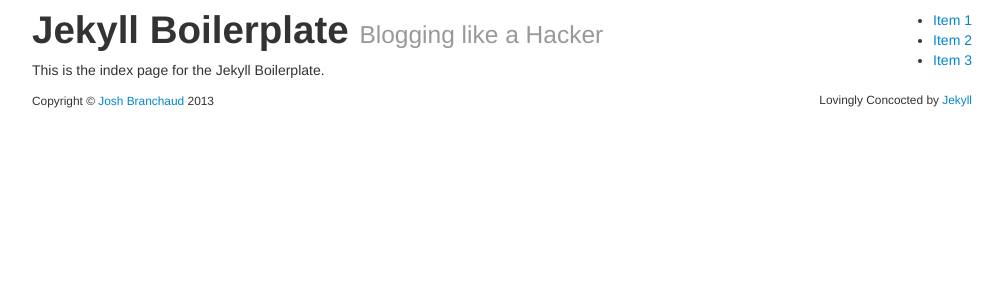
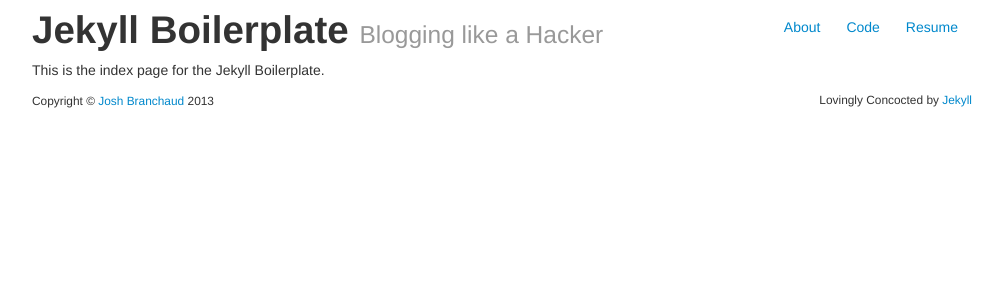
Before and after one commit to jbranchaud/jekyll-boilerplate, a Jekyll site: the page built from index.md, in a window 1280 px wide. Shown: the top 300 px of the page, without its empty margins (138-1141 px from the left). Built offline with Jekyll 4.4.1, drawn with Linux system fonts in a browser that asks for light colours; nearby versions of some CDN libraries; Markdown is read by kramdown in place of the engine named in the settings.

Commit message:
Fixing the navigation items so that they match up with Bootstrap's css.

```diff
--- a/_layouts/default.html
+++ b/_layouts/default.html
@@ -27,10 +27,10 @@
             <header class="subhead">
 
                 <div class="subnav pull-right">
-                    <ul>
-                        <li><a href="#">Item 1</a></li>
-                        <li><a href="#">Item 2</a></li>
-                        <li><a href="#">Item 3</a></li>
+                    <ul class="nav nav-pills">
+                        <li><a href="#">About</a></li>
+                        <li><a href="#">Code</a></li>
+                        <li><a href="#">Resume</a></li>
                     </ul>
                 </div>
 
```
